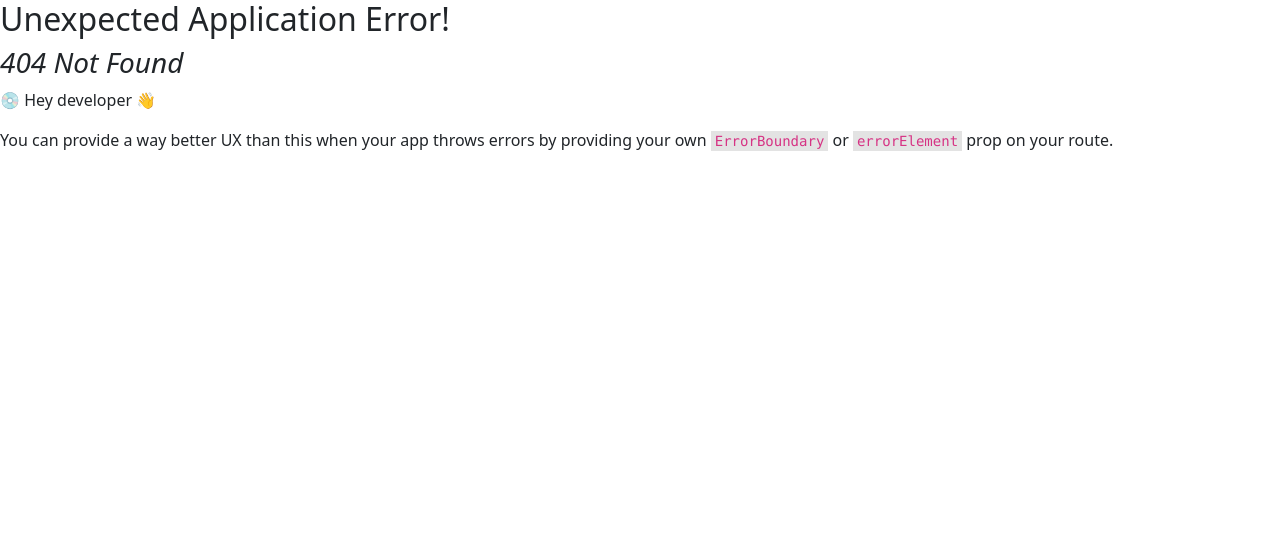
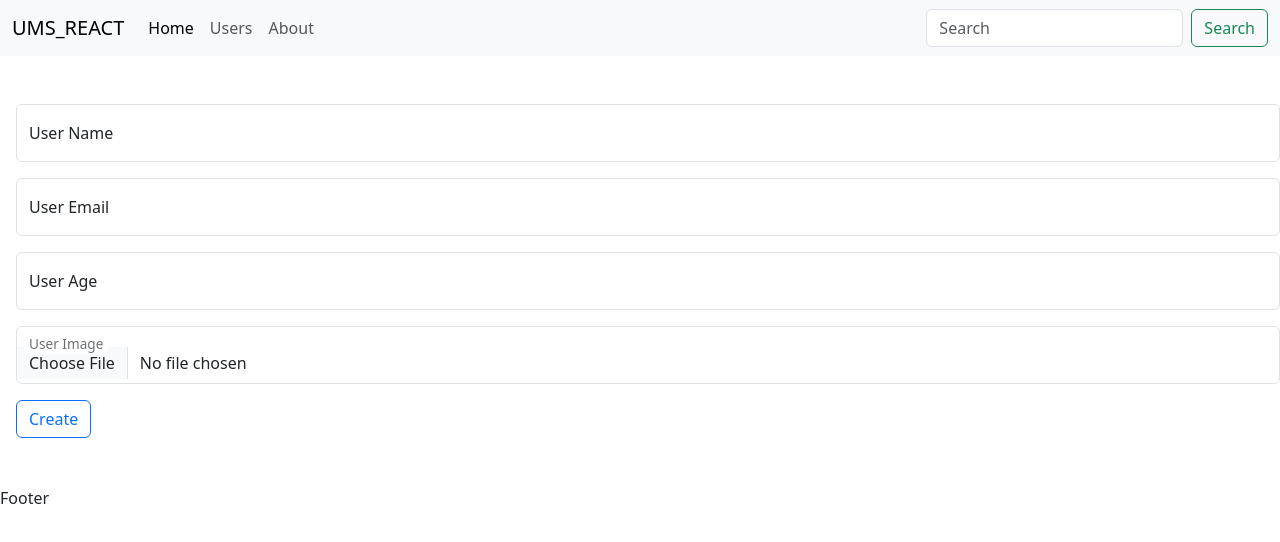
Before and after one commit to Hani-Khattab/UMS_React, a React (Vite) app: page /user/create in a window 1280 px wide. Before the commit this address had no page. Shown: the top 542 px of the page. Built offline with nearby package versions, Linux system fonts and the light colour scheme.

Commit message:
Create user Form

```diff
--- a/package.json
+++ b/package.json
@@ -14,6 +14,7 @@
     "bootstrap": "^5.3.8",
     "react": "^19.2.0",
     "react-dom": "^19.2.0",
+    "react-hook-form": "^7.71.1",
     "react-router-dom": "^7.13.0",
     "react-toastify": "^11.0.5"
   },
--- a/src/Pages/Users/Users.jsx
+++ b/src/Pages/Users/Users.jsx
@@ -3,6 +3,7 @@ import Loader from '../../Components/Loader/Loader';
 import UseFetch from '../../hooks/UseFetch';
 import User from '../../Components/user/User';
 import { toast, Zoom } from 'react-toastify';
+import { useState } from 'react';
 export default function Users() {
 
     const {data , isLoader , isError} = UseFetch(`${import.meta.env.VITE_BURL}/users`);
--- /dev/null
+++ b/src/Pages/user/Create.jsx
@@ -0,0 +1,61 @@
+import axios from 'axios';
+import React, { useState } from 'react'
+import { useForm } from 'react-hook-form';
+import { toast, ToastContainer } from 'react-toastify';
+
+export default function Create() {
+    const {register,handleSubmit} = useForm();
+
+    const [preview ,setPreview] = useState(null);
+
+    const handleImagePreview = (event)=>{
+    setPreview(URL.createObjectURL(event.target.files[0]));
+    }
+
+    const CreateUser = async(values)=>{
+        try{
+        const fromData = new FormData();
+        fromData.append("name",values.name);
+        fromData.append("email",values.email);
+        fromData.append("age",values.age);
+        fromData.append("image",values.image[0]);
+
+        const response = await axios.post(`http://ums12.runasp.net/api/users`,fromData);
+        toast.success("User created successfully 🎉");
+         console.log(response);
+    }
+    catch(error){
+        toast.error("Failed to create user ❌");
+        console.log(error);
+    }
+    }
+  return (
+    <section className='createForm py-5 ms-3'>
+           <form onSubmit={handleSubmit(CreateUser)} encType='multipart/form-data'>
+       <div className="form-floating mb-3">
+            <input {...register('name')} type="text" class="form-control" id="name" placeholder="" />
+            <label for="name">User Name</label>
+       </div>
+
+        <div className="form-floating mb-3">
+            <input {...register('email')} type="email" class="form-control" id="email" placeholder="" />
+            <label for="email">User Email</label>
+       </div>
+
+        <div className="form-floating mb-3">
+            <input {...register('age')} type="number" class="form-control" id="age" placeholder="" />
+            <label for="age">User Age</label>
+       </div>
+
+         <div className="form-floating mb-3">
+
+            <input {...register('image')} onChange={handleImagePreview} type="file" class="form-control" id="image" placeholder="" />
+            <label for="image">User Image</label>
+            {preview && <img src={preview} width={100} className='uploadImg w-25 rounded-3 pt-2' /> }
+       </div>
+       <button type='submit' className='btn btn-outline-primary'>Create</button>
+    </form>
+
+    </section>
+  )
+}
--- a/src/router.jsx
+++ b/src/router.jsx
@@ -4,6 +4,7 @@ import Home from "./Pages/Home/Home";
 import About from "./Pages/About/About";
 import Users from "./Pages/Users/Users";
 import User from "./Pages/user/User";
+import Create from "./Pages/user/Create";
 
 const router = createBrowserRouter(
     [
@@ -22,6 +23,11 @@ const router = createBrowserRouter(
                 },
 
                 {
+                    path:'user/create',
+                    element:<Create />
+                },
+
+                {
                     path:'Users',
                     element:<Users />
                 },
```
Also changed, not shown: 1 other file (tests, documents, lock files or other folders).
